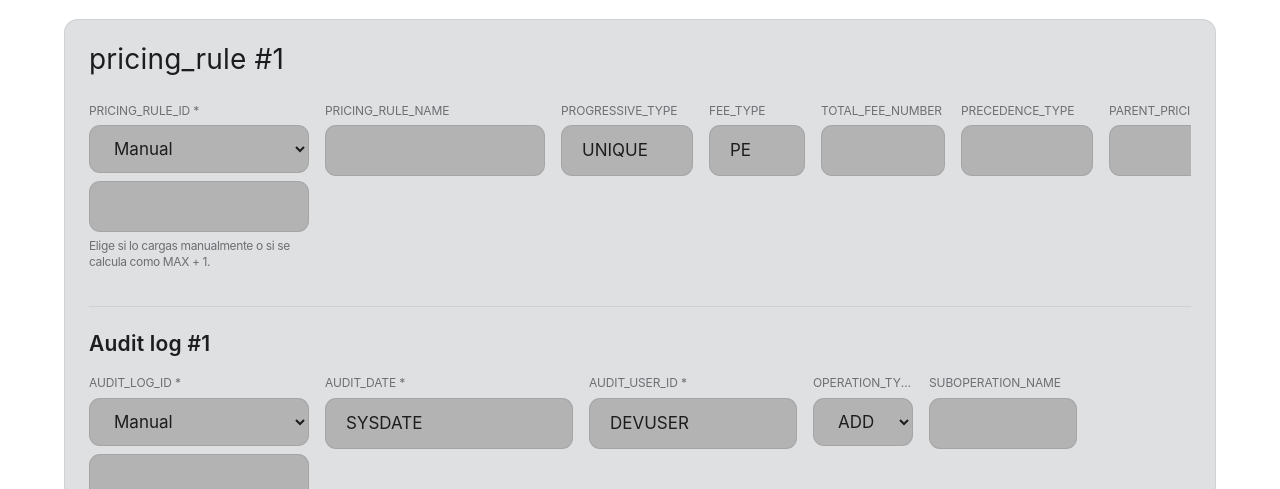
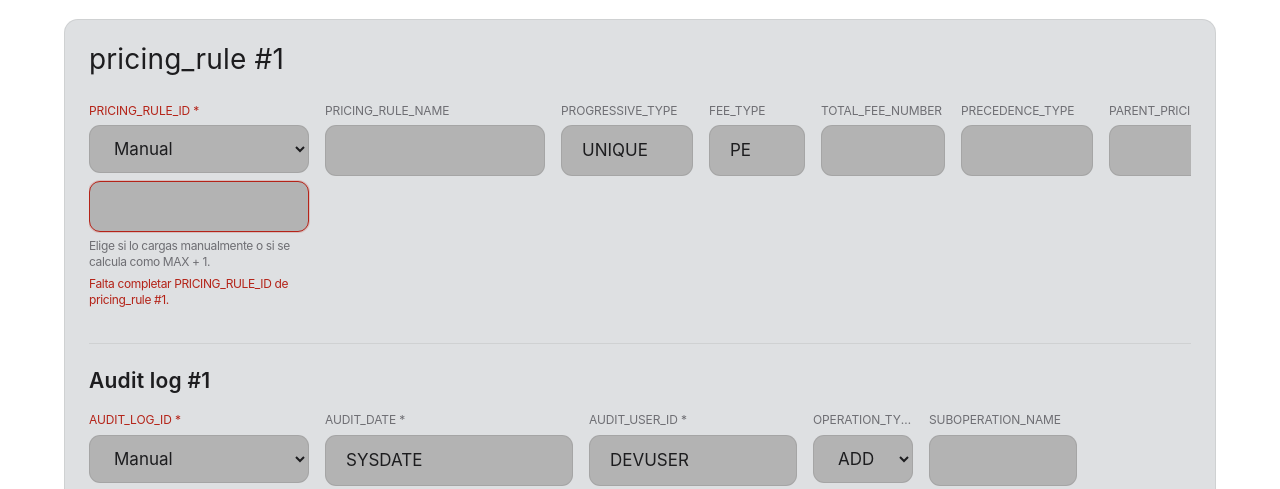
Before and after one commit to gonzagiacoBaufest/sql-generator-backoffice, a website: page index.html in a window 1280 px wide. Shown: the part 299-788 px from the top of the page. Drawn offline with Linux system fonts and the light colour scheme.

Commit message:
Se añaden validaciones de length y se cambia MaxID por sequence

```diff
--- a/app.js
+++ b/app.js
@@ -45,6 +45,31 @@
     formStatus.className = "status";
     editorStatus.textContent = "";
     editorStatus.className = "status";
+  }
+
+  function syncValidationUi(validation) {
+    const validationResult = validation || validators.validateCurrentForm(state);
+    const fieldErrors = validationResult.fieldErrors || {};
+
+    generatorForm.querySelectorAll(".field").forEach((fieldWrapper) => {
+      const input = fieldWrapper.querySelector("[data-error-key]");
+      if (!input || !input.dataset.errorKey) {
+        return;
+      }
+
+      const message = fieldErrors[input.dataset.errorKey] || "";
+      const errorNode = fieldWrapper.querySelector(".field-error");
+
+      fieldWrapper.classList.toggle("invalid", Boolean(message));
+      input.classList.toggle("invalid", Boolean(message));
+      input.setAttribute("aria-invalid", message ? "true" : "false");
+
+      if (errorNode) {
+        errorNode.textContent = message;
+      }
+    });
+
+    return validationResult;
   }
 
   function findFormBucket(fieldName) {
@@ -119,10 +144,12 @@
     }
 
     sqlEditor.value = state.editorSql || lastGeneratedSql || "";
+    syncValidationUi();
   }
 
   function regenerate() {
     const validation = validators.validateCurrentForm(state);
+    syncValidationUi(validation);
     if (!validation.valid) {
       setFormStatus(validation.message, "error");
       return;
@@ -191,6 +218,7 @@
     }
 
     stateManager.persistState(state);
+    syncValidationUi();
   }
 
   document.querySelectorAll(".tab").forEach((tab) => {
--- a/config.js
+++ b/config.js
@@ -2,6 +2,13 @@
   const utils = window.PricingRuleUtils;
   const DEFAULT_AUDIT_USER_ID = "DEVUSER";
   const DEFAULT_TABLE_PREFIX = "T_ABKO_";
+  const USE_SEQUENCES = true;
+  const DEFAULT_SEQUENCE_SUFFIX = "_SEQ";
+  const SEQUENCE_MAP = {
+    'T_ABKO_AUDIT_LOG': 'Q_ABKO_AUDIT_LOG',
+    'T_ABKO_PRICING_RULE': 'Q_ABKO_PRICING_RULE',
+    'T_ABKO_PRICING_RULE_DETAIL': 'Q_ABKO_PRICING_RULE_DETAIL'
+  };
 
   function createDefaultRuleValues() {
     return {
@@ -14,15 +21,16 @@
       precedenceType: "",
       parentPricingRuleId: "",
       entityVersionId: "1",
-      pricingRuleStatusType: "PAA",
-      startingDate: utils.addHoursDateTimeLocal(-1),
-      finishDate: "",
+      pricingRuleStatusType: "APR",
+      startingDate: utils.nextDateTimeLocal(7),
+      finishDate: utils.addMonthsDateTimeLocal(12),
       commentsDesc: "",
       activeType: "1",
       auditDateRule: "SYSDATE",
       auditUserIdRule: DEFAULT_AUDIT_USER_ID,
       pricingRuleType: "V"
     };
+
   }
 
   function createDefaultRuleAudit() {
@@ -86,22 +94,22 @@
       entityTypeId: 8,
       summary: "Se generará audit_log + pricing_rule.",
       fields: [
-        { key: "pricingRuleId", label: "PRICING_RULE_ID", required: true, type: "number", note: "Elige si lo cargas manualmente o si se calcula como MAX + 1.", width: 220, idModeKey: "pricingRuleIdMode" },
-        { key: "pricingRuleName", label: "PRICING_RULE_NAME", required: false, type: "text", width: 220 },
-        { key: "progressiveType", label: "PROGRESSIVE_TYPE", required: false, type: "text", width: 132 },
-        { key: "feeType", label: "FEE_TYPE", required: false, type: "text", width: 96 },
-        { key: "totalFeeNumber", label: "TOTAL_FEE_NUMBER", required: false, type: "number", step: "0.01", width: 124 },
-        { key: "precedenceType", label: "PRECEDENCE_TYPE", required: false, type: "text", width: 132 },
-        { key: "parentPricingRuleId", label: "PARENT_PRICING_RULE_ID", required: false, type: "number", width: 132 },
-        { key: "entityVersionId", label: "ENTITY_VERSION_ID", required: false, type: "number", width: 116 },
-        { key: "pricingRuleStatusType", label: "PRICING_RULE_STATUS_TYPE", required: false, type: "select", width: 116, options: ["PAA", "APR", "SYC", "REJ", "PAU", "DBU"] },
-        { key: "startingDate", label: "STARTING_DATE", required: false, type: "datetime-local", width: 184 },
+        { key: "pricingRuleId", label: "PRICING_RULE_ID", required: true, type: "number", note: "Elige si lo cargas manualmente o si se calcula como MAX + 1.", width: 220, idModeKey: "pricingRuleIdMode", maxDigits: 9, maxScale: 0 },
+        { key: "pricingRuleName", label: "PRICING_RULE_NAME", required: false, type: "text", width: 220, maxBytes: 254 },
+        { key: "progressiveType", label: "PROGRESSIVE_TYPE", required: false, type: "text", width: 132, maxBytes: 12 },
+        { key: "feeType", label: "FEE_TYPE", required: false, type: "text", width: 96, maxBytes: 7 },
+        { key: "totalFeeNumber", label: "TOTAL_FEE_NUMBER", required: false, type: "number", step: "0.01", width: 124, maxDigits: 7, maxScale: 2 },
+        { key: "precedenceType", label: "PRECEDENCE_TYPE", required: false, type: "text", width: 132, maxBytes: 10 },
+        { key: "parentPricingRuleId", label: "PARENT_PRICING_RULE_ID", required: false, type: "number", width: 132, maxDigits: 9, maxScale: 0 },
+        { key: "entityVersionId", label: "ENTITY_VERSION_ID", required: false, type: "number", width: 116, maxDigits: 4, maxScale: 0 },
+        { key: "pricingRuleStatusType", label: "PRICING_RULE_STATUS_TYPE", required: false, type: "select", width: 116, options: ["APR","PAA","SYC", "REJ", "PAU", "DBU"], maxBytes: 3 },
+        { key: "startingDate", label: "STARTING_DATE", required: false, type: "datetime-local", width: 184, note: "Fecha de inicio: entre hoy y 7 días después." },
         { key: "finishDate", label: "FINISH_DATE", required: false, type: "datetime-local", width: 248 },
-        { key: "commentsDesc", label: "COMMENTS_DESC", required: false, type: "text", width: 248 },
-        { key: "activeType", label: "ACTIVE_TYPE", required: false, type: "number", width: 88 },
+        { key: "commentsDesc", label: "COMMENTS_DESC", required: false, type: "text", width: 248, maxBytes: 50 },
+        { key: "activeType", label: "ACTIVE_TYPE", required: false, type: "number", width: 88, maxDigits: 1, maxScale: 0 },
         { key: "auditDateRule", label: "AUDIT_DATE", required: true, type: "text", note: "Valor de T_ABKO_PRICING_RULE.AUDIT_DATE.", width: 192 },
-        { key: "auditUserIdRule", label: "AUDIT_USER_ID", required: true, type: "text", note: "Valor de T_ABKO_PRICING_RULE.AUDIT_USER_ID.", width: 208 },
-        { key: "pricingRuleType", label: "PRICING_RULE_TYPE", required: false, type: "text", width: 208 }
+        { key: "auditUserIdRule", label: "AUDIT_USER_ID", required: true, type: "text", note: "Valor de T_ABKO_PRICING_RULE.AUDIT_USER_ID.", width: 208, maxBytes: 10 },
+        { key: "pricingRuleType", label: "PRICING_RULE_TYPE", required: false, type: "text", width: 208, maxBytes: 1 }
       ]
     },
     detail: {
@@ -109,8 +117,8 @@
       entityTypeId: 9,
       summary: "Se generará audit_log + pricing_rule_detail.",
       fields: [
-        { key: "pricingRuleDetailId", label: "PRICING_RULE_DETAIL_ID", required: true, type: "number", note: "Elige si lo cargas manualmente o si se calcula como MAX + 1.", width: 220, idModeKey: "pricingRuleDetailIdMode" },
-        { key: "entityTypeIdDetail", label: "ENTITY_TYPE_ID", required: true, type: "select", width: 168, options: [
+        { key: "pricingRuleDetailId", label: "PRICING_RULE_DETAIL_ID", required: true, type: "number", note: "Elige si lo cargas manualmente o si se calcula como MAX + 1.", width: 220, idModeKey: "pricingRuleDetailIdMode", maxDigits: 9, maxScale: 0 },
+        { key: "entityTypeIdDetail", label: "ENTITY_TYPE_ID", required: true, type: "select", width: 168, maxDigits: 4, maxScale: 0, options: [
           { value: "1", label: "1    Activity" },
           { value: "2", label: "2    Category" },
           { value: "3", label: "3    Segment" },
@@ -118,24 +126,24 @@
           { value: "5", label: "5    Installment" },
           { value: "6", label: "6    Payment method" }
         ] },
-        { key: "objectEntityId", label: "OBJECT_ENTITY_ID", required: false, type: "number", width: 120 },
-        { key: "activeTypeDetail", label: "ACTIVE_TYPE", required: false, type: "text", width: 88 },
+        { key: "objectEntityId", label: "OBJECT_ENTITY_ID", required: false, type: "number", width: 120, maxDigits: 9, maxScale: 0 },
+        { key: "activeTypeDetail", label: "ACTIVE_TYPE", required: false, type: "text", width: 88, maxBytes: 1 },
         { key: "auditDateDetail", label: "AUDIT_DATE", required: true, type: "text", width: 248 },
-        { key: "auditUserIdDetail", label: "AUDIT_USER_ID", required: true, type: "text", width: 208 }
+        { key: "auditUserIdDetail", label: "AUDIT_USER_ID", required: true, type: "text", width: 208, maxBytes: 10 }
       ]
     }
   };
 
   const DETAIL_BLOCK_FIELDS = [
-    { key: "pricingRuleId", label: "PRICING_RULE_ID", required: true, type: "number", note: "Se comparte entre todos los pricing_rule_detail del bloque activo.", width: 180 }
+    { key: "pricingRuleId", label: "PRICING_RULE_ID", required: true, type: "number", note: "Se comparte entre todos los pricing_rule_detail del bloque activo.", width: 180, maxDigits: 9, maxScale: 0 }
   ];
 
   const AUDIT_FIELDS = [
-    { key: "auditLogId", label: "AUDIT_LOG_ID", required: true, type: "number", note: "Elige si lo cargas manualmente o si se calcula como MAX + 1.", width: 220, idModeKey: "auditLogIdMode" },
+    { key: "auditLogId", label: "AUDIT_LOG_ID", required: true, type: "number", note: "Elige si lo cargas manualmente o si se calcula como MAX + 1.", width: 220, idModeKey: "auditLogIdMode", maxDigits: 9, maxScale: 0 },
     { key: "auditDate", label: "AUDIT_DATE", required: true, type: "text", width: 248 },
-    { key: "auditUserId", label: "AUDIT_USER_ID", required: true, type: "text", width: 208 },
-    { key: "operationType", label: "OPERATION_TYPE", required: true, type: "select", width: 100, options: ["ADD", "DEL", "UPD"] },
-    { key: "suboperationName", label: "SUBOPERATION_NAME", required: false, type: "text", width: 148 }
+    { key: "auditUserId", label: "AUDIT_USER_ID", required: true, type: "text", width: 208, maxBytes: 10 },
+    { key: "operationType", label: "OPERATION_TYPE", required: true, type: "select", width: 100, options: ["ADD", "DEL", "UPD"], maxBytes: 3 },
+    { key: "suboperationName", label: "SUBOPERATION_NAME", required: false, type: "text", width: 148, maxBytes: 20 }
   ];
 
   function createDefaultState() {
@@ -162,6 +170,9 @@
     STORAGE_KEY,
     DEFAULT_AUDIT_USER_ID,
     DEFAULT_TABLE_PREFIX,
+    USE_SEQUENCES,
+    DEFAULT_SEQUENCE_SUFFIX,
+    SEQUENCE_MAP,
     FIELD_SCHEMAS,
     DETAIL_BLOCK_FIELDS,
     AUDIT_FIELDS,
--- a/form-renderer.js
+++ b/form-renderer.js
@@ -1,5 +1,24 @@
 (function () {
   const config = window.PricingRuleConfig;
+
+  function buildErrorKey(field, renderOptions) {
+    if (renderOptions.bucket === "ruleEntries") {
+      return "ruleEntries." + renderOptions.ruleIndex + ".rule." + field.key;
+    }
+    if (renderOptions.bucket === "ruleEntryAudits") {
+      return "ruleEntries." + renderOptions.ruleIndex + ".audit." + field.key;
+    }
+    if (renderOptions.bucket === "detailBlocks") {
+      return "detailBlocks." + renderOptions.blockIndex + "." + field.key;
+    }
+    if (renderOptions.bucket === "detailBlockDetails") {
+      return "detailBlocks." + renderOptions.blockIndex + ".entries." + renderOptions.index + ".detail." + field.key;
+    }
+    if (renderOptions.bucket === "detailBlockAudits") {
+      return "detailBlocks." + renderOptions.blockIndex + ".entries." + renderOptions.index + ".audit." + field.key;
+    }
+    return field.key;
+  }
 
   function buildRuleTitle(entryValues, index) {
     const pricingRuleId = String(entryValues.rule.pricingRuleId || "").trim();
@@ -124,6 +143,8 @@
         input.setAttribute("aria-required", "true");
       }
 
+      input.dataset.errorKey = buildErrorKey(field, renderOptions);
+
       wrapper.append(label, inputFragment);
 
       if (field.note) {
@@ -132,6 +153,12 @@
         note.textContent = field.note;
         wrapper.appendChild(note);
       }
+
+      const error = document.createElement("div");
+      error.className = "field-error";
+      error.dataset.errorKey = input.dataset.errorKey;
+      error.setAttribute("aria-live", "polite");
+      wrapper.appendChild(error);
 
       container.appendChild(wrapper);
     });
--- a/sql-generator.js
+++ b/sql-generator.js
@@ -30,6 +30,10 @@
   }
 
   function nextIdSelectInto(variableName, tableName, columnName) {
+    if (config.USE_SEQUENCES) {
+      const seqName = (config.SEQUENCE_MAP && config.SEQUENCE_MAP[tableName]) ? config.SEQUENCE_MAP[tableName] : tableName + config.DEFAULT_SEQUENCE_SUFFIX;
+      return "SELECT " + seqName + ".NEXTVAL INTO " + variableName + " FROM DUAL;";
+    }
     return "SELECT NVL(MAX(" + columnName + "), 0) + 1 INTO " + variableName + " FROM " + tableName + ";";
   }
 
--- a/styles.css
+++ b/styles.css
@@ -306,6 +306,24 @@ textarea {
   min-height: 32px;
 }
 
+.field.invalid label,
+.field-error {
+  color: #b42318;
+}
+
+.field-error {
+  font-size: 12px;
+  line-height: 1.3;
+  min-height: 16px;
+}
+
+input.invalid,
+select.invalid,
+textarea.invalid {
+  border-color: #b42318;
+  box-shadow: 0 0 0 1px rgba(180, 35, 24, 0.18);
+}
+
 #fieldGrid::-webkit-scrollbar,
 #auditGrid::-webkit-scrollbar {
   height: 8px;
--- a/utils.js
+++ b/utils.js
@@ -38,6 +38,19 @@
     return local.toISOString().slice(0, 16);
   }
 
+  function addMonthsDateTimeLocal(monthsAhead) {
+    const now = new Date();
+    const future = new Date(now.getTime());
+    future.setMonth(future.getMonth() + monthsAhead);
+    // If adding months rolls the date into the next month because of month length, adjust
+    if (future.getDate() !== now.getDate()) {
+      future.setDate(0); // go to last day of previous month
+    }
+    const offset = future.getTimezoneOffset();
+    const local = new Date(future.getTime() - offset * 60000);
+    return local.toISOString().slice(0, 16);
+  }
+
   function normalizeDateTime(value) {
     return String(value).trim().replace("T", " ") + (String(value).trim().length === 10 ? " 00:00:00" : ":00");
   }
@@ -50,6 +63,14 @@
     return value.replace(/'/g, "''");
   }
 
+  function byteLength(value) {
+    const normalized = String(value ?? "");
+    if (typeof TextEncoder !== "undefined") {
+      return new TextEncoder().encode(normalized).length;
+    }
+    return normalized.length;
+  }
+
   window.PricingRuleUtils = {
     clone,
     isBlank,
@@ -58,8 +79,10 @@
     nowDateTimeLocal,
     addHoursDateTimeLocal,
     nextDateTimeLocal,
+    addMonthsDateTimeLocal,
     normalizeDateTime,
     isOracleSysdate,
-    escapeSql
+    escapeSql,
+    byteLength
   };
 }());
--- a/validators.js
+++ b/validators.js
@@ -6,47 +6,132 @@
     return !field.idModeKey || (values[field.idModeKey] || "manual") === "manual";
   }
 
+  function addFieldError(result, key, message) {
+    if (!result.message) {
+      result.message = message;
+    }
+    result.fieldErrors[key] = message;
+  }
+
+  function validateFieldConstraints(field, value) {
+    if (utils.isBlank(value)) {
+      return null;
+    }
+
+    const trimmed = String(value).trim();
+
+    if (field.maxBytes && utils.byteLength(trimmed) > field.maxBytes) {
+      return field.label + " supera el maximo de " + field.maxBytes + " caracteres.";
+    }
+
+    if (field.maxDigits !== undefined) {
+      if (!utils.isNumeric(trimmed)) {
+        return field.label + " debe ser numerico.";
+      }
+
+      const numericMatch = trimmed.match(/^-?(\d+)(?:\.(\d+))?$/);
+      if (!numericMatch) {
+        return field.label + " debe ser numerico.";
+      }
+
+      const integerDigits = numericMatch[1].length;
+      const decimalDigits = numericMatch[2] ? numericMatch[2].length : 0;
+      const totalDigits = integerDigits + decimalDigits;
+
+      if ((field.maxScale || 0) === 0 && decimalDigits > 0) {
+        return field.label + " no admite decimales.";
+      }
+
+      if (field.maxScale !== undefined && decimalDigits > field.maxScale) {
+        return field.label + " admite hasta " + field.maxScale + " decimales.";
+      }
+
+      if (totalDigits > field.maxDigits) {
+        return field.label + " admite hasta " + field.maxDigits + " digitos en total.";
+      }
+
+      if (field.maxScale !== undefined && field.maxScale > 0) {
+        const maxIntegerDigits = field.maxDigits - field.maxScale;
+        if (integerDigits > maxIntegerDigits) {
+          return field.label + " admite hasta " + maxIntegerDigits + " digitos enteros.";
+        }
+      }
+    }
+
+    return null;
+  }
+
+  function validateSingleField(result, field, value, containerValues, key, missingMessage) {
+    const validateValue = shouldValidateManualId(field, containerValues);
+    if (field.required && validateValue && utils.isBlank(value)) {
+      addFieldError(result, key, missingMessage);
+      return;
+    }
+
+    if (!validateValue) {
+      return;
+    }
+
+    if (field.type === "number" && !utils.isBlank(value) && !utils.isNumeric(value)) {
+      addFieldError(result, key, field.label + " debe ser numerico.");
+      return;
+    }
+
+    const constraintMessage = validateFieldConstraints(field, value);
+    if (constraintMessage) {
+      addFieldError(result, key, constraintMessage);
+    }
+  }
+
   function validateRule(state) {
+    const result = { valid: true, message: "", fieldErrors: {} };
+
     for (let ruleIndex = 0; ruleIndex < state.forms.ruleEntries.length; ruleIndex += 1) {
       const currentValues = state.forms.ruleEntries[ruleIndex].rule;
       const auditValues = state.forms.ruleEntries[ruleIndex].audit;
 
       for (const field of config.FIELD_SCHEMAS.rule.fields) {
-        const validateValue = shouldValidateManualId(field, currentValues);
-        if (field.required && validateValue && utils.isBlank(currentValues[field.key])) {
-          return { valid: false, message: "Falta completar " + field.label + " de pricing_rule #" + (ruleIndex + 1) + "." };
-        }
-        if (validateValue && field.type === "number" && !utils.isBlank(currentValues[field.key]) && !utils.isNumeric(currentValues[field.key])) {
-          return { valid: false, message: field.label + " de pricing_rule #" + (ruleIndex + 1) + " debe ser numérico." };
-        }
+        validateSingleField(
+          result,
+          field,
+          currentValues[field.key],
+          currentValues,
+          "ruleEntries." + ruleIndex + ".rule." + field.key,
+          "Falta completar " + field.label + " de pricing_rule #" + (ruleIndex + 1) + "."
+        );
       }
 
       for (const field of config.AUDIT_FIELDS) {
-        const value = auditValues[field.key];
-        const validateValue = shouldValidateManualId(field, auditValues);
-        if (field.required && validateValue && utils.isBlank(value)) {
-          return { valid: false, message: "Falta completar " + field.label + " del audit_log de pricing_rule #" + (ruleIndex + 1) + "." };
-        }
-        if (validateValue && field.type === "number" && !utils.isBlank(value) && !utils.isNumeric(value)) {
-          return { valid: false, message: field.label + " del audit_log de pricing_rule #" + (ruleIndex + 1) + " debe ser numérico." };
-        }
+        validateSingleField(
+          result,
+          field,
+          auditValues[field.key],
+          auditValues,
+          "ruleEntries." + ruleIndex + ".audit." + field.key,
+          "Falta completar " + field.label + " del audit_log de pricing_rule #" + (ruleIndex + 1) + "."
+        );
       }
     }
 
-    return { valid: true };
+    result.valid = Object.keys(result.fieldErrors).length === 0;
+    return result;
   }
 
   function validateDetail(state) {
+    const result = { valid: true, message: "", fieldErrors: {} };
+
     for (let blockIndex = 0; blockIndex < state.forms.detailBlocks.length; blockIndex += 1) {
       const blockValues = state.forms.detailBlocks[blockIndex];
 
       for (const field of config.DETAIL_BLOCK_FIELDS) {
-        if (field.required && utils.isBlank(blockValues[field.key])) {
-          return { valid: false, message: "Falta completar " + field.label + " del bloque #" + (blockIndex + 1) + "." };
-        }
-        if (field.type === "number" && !utils.isBlank(blockValues[field.key]) && !utils.isNumeric(blockValues[field.key])) {
-          return { valid: false, message: field.label + " del bloque #" + (blockIndex + 1) + " debe ser numérico." };
-        }
+        validateSingleField(
+          result,
+          field,
+          blockValues[field.key],
+          blockValues,
+          "detailBlocks." + blockIndex + "." + field.key,
+          "Falta completar " + field.label + " del bloque #" + (blockIndex + 1) + "."
+        );
       }
 
       for (let entryIndex = 0; entryIndex < blockValues.entries.length; entryIndex += 1) {
@@ -54,29 +139,31 @@
         const auditValues = blockValues.entries[entryIndex].audit;
 
         for (const field of config.FIELD_SCHEMAS.detail.fields) {
-          const validateValue = shouldValidateManualId(field, detailValues);
-          if (field.required && validateValue && utils.isBlank(detailValues[field.key])) {
-            return { valid: false, message: "Falta completar " + field.label + " del pricing_rule_detail #" + (entryIndex + 1) + " del bloque #" + (blockIndex + 1) + "." };
-          }
-          if (validateValue && field.type === "number" && !utils.isBlank(detailValues[field.key]) && !utils.isNumeric(detailValues[field.key])) {
-            return { valid: false, message: field.label + " del pricing_rule_detail #" + (entryIndex + 1) + " del bloque #" + (blockIndex + 1) + " debe ser numérico." };
-          }
+          validateSingleField(
+            result,
+            field,
+            detailValues[field.key],
+            detailValues,
+            "detailBlocks." + blockIndex + ".entries." + entryIndex + ".detail." + field.key,
+            "Falta completar " + field.label + " del pricing_rule_detail #" + (entryIndex + 1) + " del bloque #" + (blockIndex + 1) + "."
+          );
         }
 
         for (const field of config.AUDIT_FIELDS) {
-          const value = auditValues[field.key];
-          const validateValue = shouldValidateManualId(field, auditValues);
-          if (field.required && validateValue && utils.isBlank(value)) {
-            return { valid: false, message: "Falta completar " + field.label + " del audit_log #" + (entryIndex + 1) + " del bloque #" + (blockIndex + 1) + "." };
-          }
-          if (validateValue && field.type === "number" && !utils.isBlank(value) && !utils.isNumeric(value)) {
-            return { valid: false, message: field.label + " del audit_log #" + (entryIndex + 1) + " del bloque #" + (blockIndex + 1) + " debe ser numérico." };
-          }
+          validateSingleField(
+            result,
+            field,
+            auditValues[field.key],
+            auditValues,
+            "detailBlocks." + blockIndex + ".entries." + entryIndex + ".audit." + field.key,
+            "Falta completar " + field.label + " del audit_log #" + (entryIndex + 1) + " del bloque #" + (blockIndex + 1) + "."
+          );
         }
       }
     }
 
-    return { valid: true };
+    result.valid = Object.keys(result.fieldErrors).length === 0;
+    return result;
   }
 
   function validateCurrentForm(state) {
```
Also changed, not shown: package.json (added, +12 -0 lines), tests/validators.test.js (added, +64 -0 lines), vitest.config.js (added, +8 -0 lines), 2 other files.
